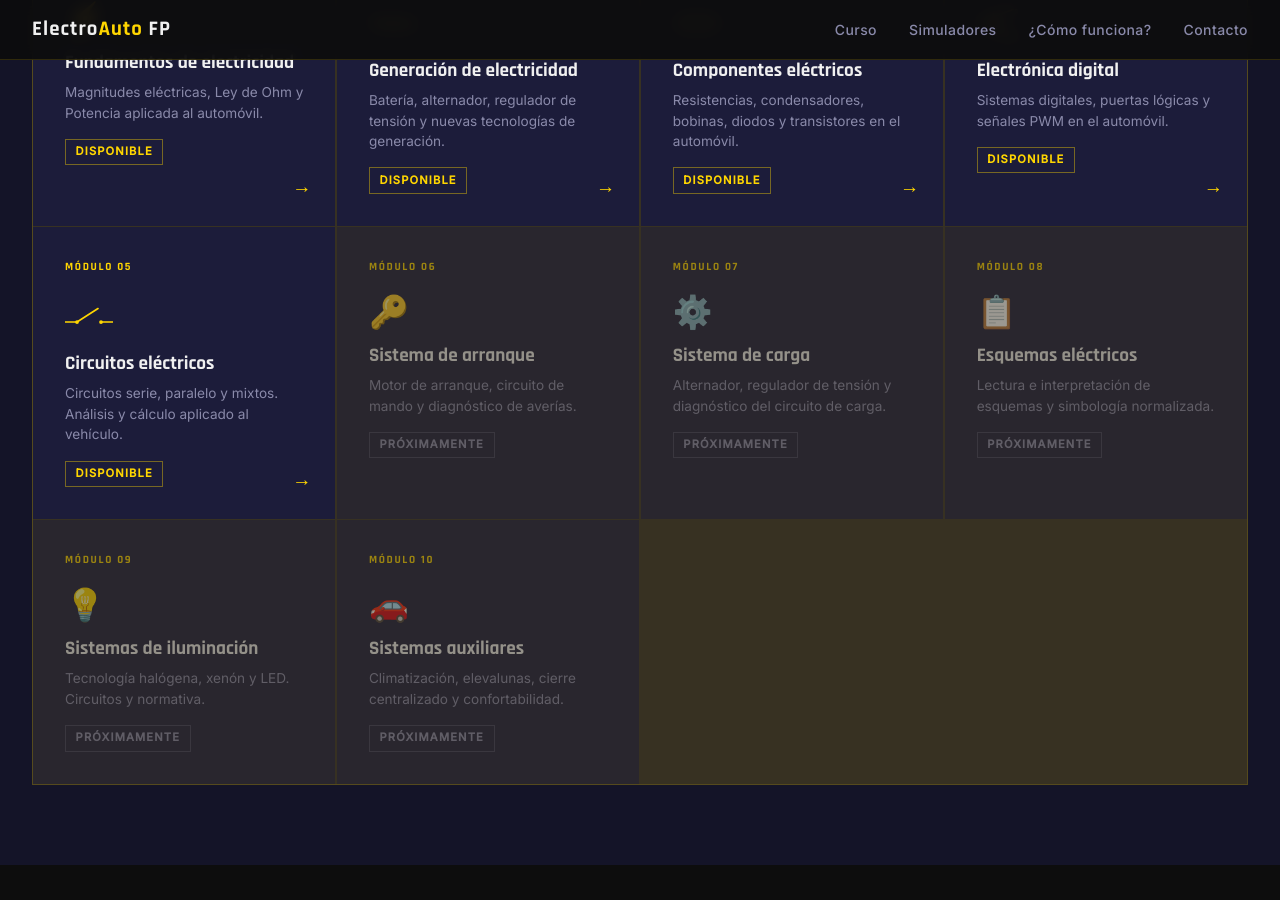
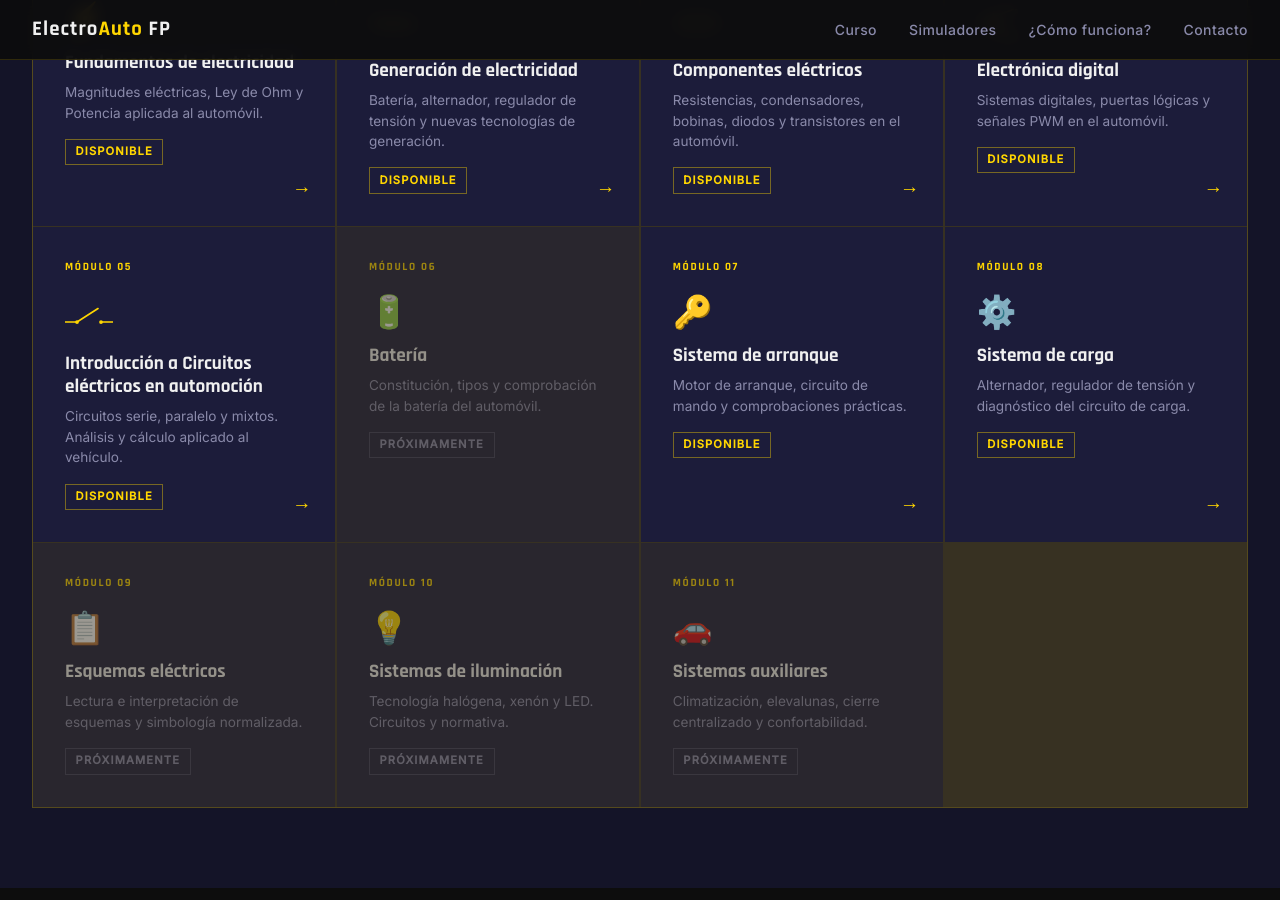
Before and after one commit to zadvisor1/electroauto-fp, a Jekyll site: the page built from index.html, in a window 1280 px wide and 900 px high, scrolled down 1236 px. Built offline with Jekyll 4.4.1, drawn with Linux system fonts in a browser that asks for light colours.

Commit message:
Update index.html

```diff
--- a/index.html
+++ b/index.html
@@ -1,3 +1,5 @@
+---
+---
 <!DOCTYPE html>
 <html lang="es">
 <head>
@@ -477,7 +479,7 @@
 
   <div class="hero-stats">
     <div class="stat">
-      <span class="stat-num">8</span>
+      <span class="stat-num">11</span>
       <span class="stat-label">Módulos</span>
     </div>
     <div class="stat">
@@ -498,138 +500,64 @@
   <p class="section-sub">De los fundamentos eléctricos al diagnóstico de sistemas modernos. Cada módulo incluye presentación y simulador.</p>
 
   <div class="modulos-grid reveal">
-
-    <!-- MÓDULO 01 — Fundamentos (sin cambio de icono) -->
-    <a class="modulo-card" href="curso/modulo-01/index.html">
-      <span class="modulo-num">MÓDULO 01</span>
+{% for mod in site.data.modulos %}
+{% assign tag_open = '<div class="modulo-card" style="cursor:default; opacity:0.5">' %}
+{% if mod.disponible %}
+<a class="modulo-card" href="curso/{{ mod.slug }}/index.html">
+{% else %}
+<div class="modulo-card" style="cursor:default; opacity:0.5">
+{% endif %}
+<span class="modulo-num">MÓDULO {{ mod.num }}</span>
+{% case mod.slug %}
+{% when "modulo-01" %}
 <span class="modulo-icon">⚡</span>
-      <h3>Fundamentos de electricidad</h3>
-      <p>Magnitudes eléctricas, Ley de Ohm y Potencia aplicada al automóvil.</p>
-      <span class="modulo-tag disponible">Disponible</span>
-      <span class="modulo-arrow">→</span>
-    </a>
-
-    <!-- MÓDULO 02 — Generación: electroimán / bobina -->
-    <a class="modulo-card" href="curso/modulo-02/index.html">
-      <span class="modulo-num">MÓDULO 02</span>
-      <!-- Símbolo eléctrico de bobina / inductancia -->
+{% when "modulo-02" %}
 <svg class="modulo-icon-svg" viewBox="0 0 64 40" fill="none" xmlns="http://www.w3.org/2000/svg" aria-hidden="true">
 <line x1="0" y1="20" x2="8" y2="20" stroke="#FFD600" stroke-width="2.2" stroke-linecap="round"/>
 <path d="M8 20 Q12 8 16 20 Q20 32 24 20 Q28 8 32 20 Q36 32 40 20 Q44 8 48 20 Q52 32 56 20" stroke="#FFD600" stroke-width="2.2" fill="none" stroke-linecap="round" stroke-linejoin="round"/>
 <line x1="56" y1="20" x2="64" y2="20" stroke="#FFD600" stroke-width="2.2" stroke-linecap="round"/>
-        <!-- Líneas de campo magnético bajo la bobina -->
 <line x1="12" y1="28" x2="52" y2="28" stroke="#FFD600" stroke-width="1" stroke-dasharray="3 2" opacity="0.5"/>
 <line x1="12" y1="32" x2="52" y2="32" stroke="#FFD600" stroke-width="1" stroke-dasharray="3 2" opacity="0.3"/>
 </svg>
-      <h3>Generación de electricidad</h3>
-      <p>Batería, alternador, regulador de tensión y nuevas tecnologías de generación.</p>
-      <span class="modulo-tag disponible">Disponible</span>
-      <span class="modulo-arrow">→</span>
-    </a>
-
-    <!-- MÓDULO 03 — Componentes: símbolo de resistencia (IEC, zigzag) -->
-    <a class="modulo-card" href="curso/modulo-03/index.html">
-      <span class="modulo-num">MÓDULO 03</span>
-      <!-- Símbolo IEC de resistencia (rectángulo) + patas -->
+{% when "modulo-03" %}
 <svg class="modulo-icon-svg" viewBox="0 0 64 40" fill="none" xmlns="http://www.w3.org/2000/svg" aria-hidden="true">
 <line x1="0" y1="20" x2="16" y2="20" stroke="#FFD600" stroke-width="2.2" stroke-linecap="round"/>
 <rect x="16" y="11" width="32" height="18" rx="2" stroke="#FFD600" stroke-width="2.2"/>
 <line x1="48" y1="20" x2="64" y2="20" stroke="#FFD600" stroke-width="2.2" stroke-linecap="round"/>
 </svg>
-      <h3>Componentes eléctricos</h3>
-      <p>Resistencias, condensadores, bobinas, diodos y transistores en el automóvil.</p>
-      <span class="modulo-tag disponible">Disponible</span>
-      <span class="modulo-arrow">→</span>
-    </a>
-
-    <!-- MÓDULO 04 — Electrónica digital: símbolo transistor NPN (UCE) -->
-    <a class="modulo-card" href="curso/modulo-04/index.html">
-      <span class="modulo-num">MÓDULO 04</span>
-      <!-- Símbolo transistor NPN -->
+{% when "modulo-04" %}
 <svg class="modulo-icon-svg" viewBox="0 0 64 48" fill="none" xmlns="http://www.w3.org/2000/svg" aria-hidden="true">
-        <!-- Base -->
 <line x1="2" y1="24" x2="22" y2="24" stroke="#FFD600" stroke-width="2.2" stroke-linecap="round"/>
-        <!-- Línea vertical del cuerpo -->
 <line x1="22" y1="12" x2="22" y2="36" stroke="#FFD600" stroke-width="2.8" stroke-linecap="round"/>
-        <!-- Colector (arriba derecha) -->
 <line x1="22" y1="16" x2="48" y2="6" stroke="#FFD600" stroke-width="2.2" stroke-linecap="round"/>
-        <!-- Emisor con flecha (abajo derecha) -->
 <line x1="22" y1="32" x2="48" y2="42" stroke="#FFD600" stroke-width="2.2" stroke-linecap="round"/>
-        <!-- Flecha en el emisor -->
 <polygon points="40,37 48,42 42,44" fill="#FFD600"/>
-        <!-- Etiquetas C, B, E -->
 <text x="50" y="10" font-size="8" fill="#FFD600" font-family="Rajdhani,sans-serif" font-weight="700">C</text>
 <text x="4"  y="22" font-size="8" fill="#FFD600" font-family="Rajdhani,sans-serif" font-weight="700">B</text>
 <text x="50" y="46" font-size="8" fill="#FFD600" font-family="Rajdhani,sans-serif" font-weight="700">E</text>
 </svg>
-      <h3>Electrónica digital</h3>
-      <p>Sistemas digitales, puertas lógicas y señales PWM en el automóvil.</p>
+{% when "modulo-05" %}
+<svg class="modulo-icon-svg" viewBox="0 0 64 40" fill="none" xmlns="http://www.w3.org/2000/svg" aria-hidden="true">
+<line x1="0" y1="28" x2="16" y2="28" stroke="#FFD600" stroke-width="2.2" stroke-linecap="round"/>
+<circle cx="16" cy="28" r="2.5" fill="#FFD600"/>
+<line x1="16" y1="28" x2="44" y2="10" stroke="#FFD600" stroke-width="2.2" stroke-linecap="round"/>
+<circle cx="48" cy="28" r="2.5" fill="#FFD600"/>
+<line x1="48" y1="28" x2="64" y2="28" stroke="#FFD600" stroke-width="2.2" stroke-linecap="round"/>
+</svg>
+{% else %}
+<span class="modulo-icon">{{ mod.icono | default: "🔧" }}</span>
+{% endcase %}
+<h3>{{ mod.nombre }}</h3>
+<p>{{ mod.descripcion }}</p>
+{% if mod.disponible %}
 <span class="modulo-tag disponible">Disponible</span>
 <span class="modulo-arrow">→</span>
 </a>
-
-    <!-- MÓDULO 05 — Circuitos eléctricos: símbolo de interruptor (relé abierto) -->
-    <a class="modulo-card" href="curso/modulo-05/index.html">
-      <span class="modulo-num">MÓDULO 05</span>
-      <!-- Símbolo eléctrico de interruptor normalmente abierto -->
-      <svg class="modulo-icon-svg" viewBox="0 0 64 40" fill="none" xmlns="http://www.w3.org/2000/svg" aria-hidden="true">
-        <!-- Terminal izquierdo -->
-        <line x1="0" y1="28" x2="16" y2="28" stroke="#FFD600" stroke-width="2.2" stroke-linecap="round"/>
-        <!-- Punto de contacto izquierdo -->
-        <circle cx="16" cy="28" r="2.5" fill="#FFD600"/>
-        <!-- Palanca del interruptor (abierto ~35°) -->
-        <line x1="16" y1="28" x2="44" y2="10" stroke="#FFD600" stroke-width="2.2" stroke-linecap="round"/>
-        <!-- Punto de contacto derecho -->
-        <circle cx="48" cy="28" r="2.5" fill="#FFD600"/>
-        <!-- Terminal derecho -->
-        <line x1="48" y1="28" x2="64" y2="28" stroke="#FFD600" stroke-width="2.2" stroke-linecap="round"/>
-      </svg>
-      <h3>Circuitos eléctricos</h3>
-      <p>Circuitos serie, paralelo y mixtos. Análisis y cálculo aplicado al vehículo.</p>
-      <span class="modulo-tag disponible">Disponible</span>
-      <span class="modulo-arrow">→</span>
-    </a>
-
-    <div class="modulo-card" style="cursor:default; opacity:0.5">
-      <span class="modulo-num">MÓDULO 06</span>
-      <span class="modulo-icon">🔑</span>
-      <h3>Sistema de arranque</h3>
-      <p>Motor de arranque, circuito de mando y diagnóstico de averías.</p>
+{% else %}
 <span class="modulo-tag proximo">Próximamente</span>
 </div>
-
-    <div class="modulo-card" style="cursor:default; opacity:0.5">
-      <span class="modulo-num">MÓDULO 07</span>
-      <span class="modulo-icon">⚙️</span>
-      <h3>Sistema de carga</h3>
-      <p>Alternador, regulador de tensión y diagnóstico del circuito de carga.</p>
-      <span class="modulo-tag proximo">Próximamente</span>
-    </div>
-
-    <div class="modulo-card" style="cursor:default; opacity:0.5">
-      <span class="modulo-num">MÓDULO 08</span>
-      <span class="modulo-icon">📋</span>
-      <h3>Esquemas eléctricos</h3>
-      <p>Lectura e interpretación de esquemas y simbología normalizada.</p>
-      <span class="modulo-tag proximo">Próximamente</span>
-    </div>
-
-    <div class="modulo-card" style="cursor:default; opacity:0.5">
-      <span class="modulo-num">MÓDULO 09</span>
-      <span class="modulo-icon">💡</span>
-      <h3>Sistemas de iluminación</h3>
-      <p>Tecnología halógena, xenón y LED. Circuitos y normativa.</p>
-      <span class="modulo-tag proximo">Próximamente</span>
-    </div>
-
-    <div class="modulo-card" style="cursor:default; opacity:0.5">
-      <span class="modulo-num">MÓDULO 10</span>
-      <span class="modulo-icon">🚗</span>
-      <h3>Sistemas auxiliares</h3>
-      <p>Climatización, elevalunas, cierre centralizado y confortabilidad.</p>
-      <span class="modulo-tag proximo">Próximamente</span>
-    </div>
-
+{% endif %}
+{% endfor %}
   </div>
 </section>
 
@@ -747,7 +673,6 @@
     ctx.clearRect(0, 0, canvas.width, canvas.height);
     const W = canvas.width, H = canvas.height;
 
-    // Grid lines
     ctx.strokeStyle = 'rgba(255,214,0,0.08)';
     ctx.lineWidth = 1;
     for (let x = 0; x < W; x += 60) {
```
Also changed, not shown: other parts of index.html (+0 -6 lines). Lines whose indentation alone changed are shown as unchanged.
